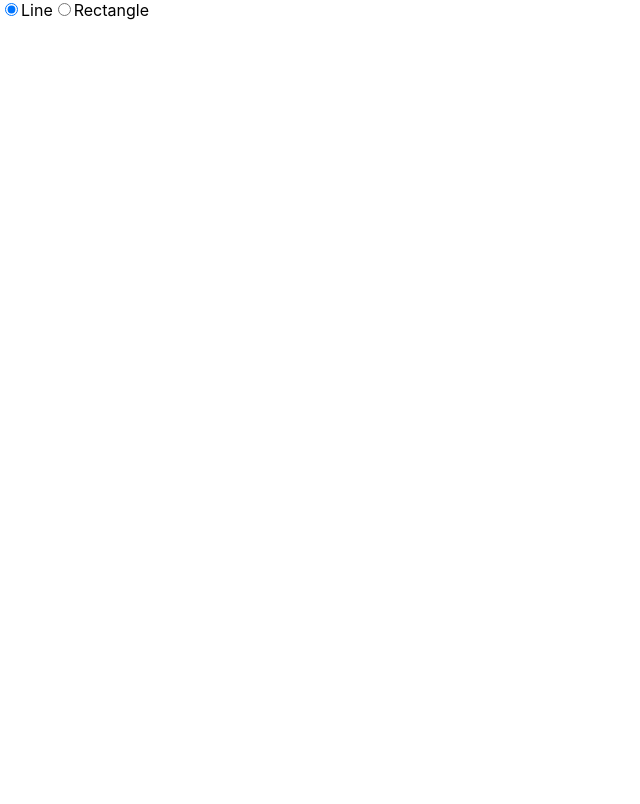
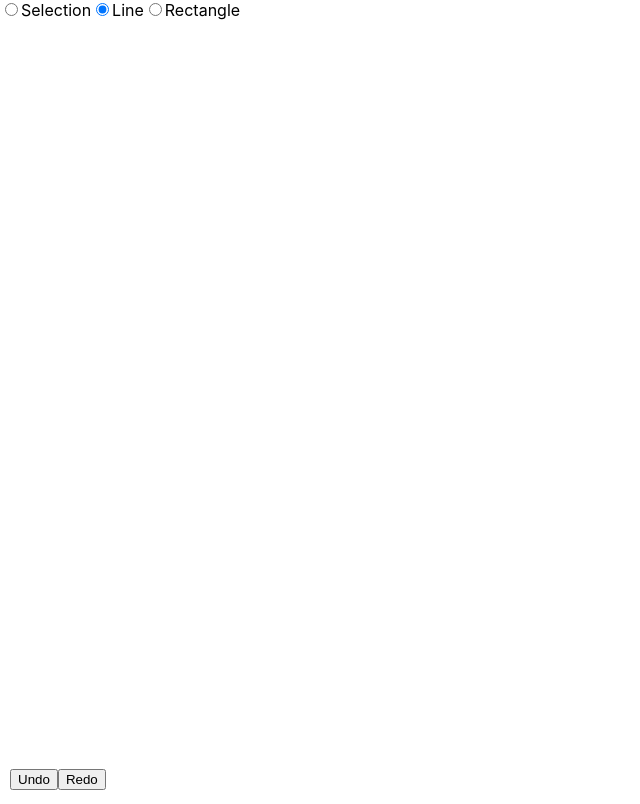
Before and after one commit to ParamjotSingh5/Drawboard, a React (Create React App) app: page / in a window 1280 px wide. Shown: the whole page, without its empty margins (0-640 px from the left). Built offline with nearby package versions, Linux system fonts and the light colour scheme.

Commit message:
feat: Move and resize shapes and undo/ redo functionality

```diff
--- a/src/App.js
+++ b/src/App.js
@@ -1,24 +1,139 @@
-import logo from './logo.svg';
 import './App.css';
-import { useLayoutEffect, useState } from 'react';
+import { useEffect, useLayoutEffect, useState } from 'react';
+import { act } from 'react-dom/test-utils';
 import rough from 'roughjs/bundled/rough.esm';
 
-const generator = rough.generator();
+const generator =  rough.generator();
 
-function createElement(x1, y1, x2, y2, elementType){
+const Shapes = {
+  LINE: 'line',
+  RECTANGLE: 'rectangle'
+}
+
+function createElement(id, x1, y1, x2, y2, type){
   const roughElement =
-  elementType === "line"
+  type === "line"
     ? generator.line(x1, y1, x2, y2)
     : generator.rectangle(x1, y1, x2-x1, y2-y1);
 
-  return {x1, y1, x2, y2, roughElement};
+  return {id, x1, y1, x2, y2, type, roughElement};
+}
+
+const nearPoint = (x, y, x1, y1, name) => {
+  return Math.abs(x - x1) < 5 && Math.abs(y - y1) < 5 ? name : null;
+}
+
+const isWithinElement = (x, y, element) =>{
+  const {type, x1, x2, y1, y2} = element;
+  if(type === "rectangle"){
+    const topLeft = nearPoint(x, y, x1, y1, "tl");
+    const topRight = nearPoint(x, y, x2, y1, "tr");
+    const bottomLeft = nearPoint(x, y, x1, y2, "bl");
+    const bottomRight = nearPoint(x, y, x2, y2, "br");
+    const inside = x >= x1 && x <= x2 && y >= y1 && y <= y2 ? "inside": null;
+
+    return topLeft || topRight || bottomRight || bottomLeft || inside;
+  }else{
+    const a = {x: x1, y: y1};
+    const b = {x: x2, y: y2};
+    const c = {x, y};
+    const offset = distance(a, b) - (distance(a, c) + distance(b,c));
+    const start = nearPoint(x, y, x1, y1, "start");
+    const end = nearPoint(x, y, x2, y2, "end");
+    const inside = Math.abs(offset) < 1 ? "inside": null;
+    return start || end || inside;
+  }
+}
+
+const distance = (a, b) =>{
+  return Math.sqrt(Math.pow(a.x - b.x, 2) + Math.pow(a.y - b.y, 2));
+}
+
+const getElementAtPosition = (x, y, elements) =>{
+  return elements.map(element =>(
+    {...element, position: isWithinElement(x, y, element)}
+    )).find(element => element.position !== null);
+}
+
+const cursorForPosition = position =>{
+  switch(position){
+    case "tl":
+    case "br":
+    case "start":
+    case "end":
+      return "nwse-resize";
+    case "tr":
+    case "bl":
+      return "nesw-resize";
+    default:
+      return "move";
+  }
+}
+
+const resizedCoordinates = (clientX, clientY, position, coordinates) =>{
+  const {x1, y1, x2, y2} = coordinates;
+  switch(position){
+    case "tl":
+    case "start":
+      return{x1: clientX, y1: clientY, x2, y2};
+    case "tr":
+      return{x1, y1: clientY, x2: clientX, y2};
+    case "bl":
+      return{x1: clientX, y1, x2, y2: clientY};
+    case "br":
+    case "end":
+      return{x1, y1, x2:  clientX, y2: clientY};
+    default:
+      return null;
+  }
+}
+
+const adjustElementCoordinates = element => {
+  const { type, x1, y1, x2, y2 } = element;
+  if (type === "rectangle") {
+    const minX = Math.min(x1, x2);
+    const maxX = Math.max(x1, x2);
+    const minY = Math.min(y1, y2);
+    const maxY = Math.max(y1, y2);
+    return { x1: minX, y1: minY, x2: maxX, y2: maxY };
+  } else {
+    if (x1 < x2 || (x1 === x2 && y1 < y2)) {
+      return { x1, y1, x2, y2 };
+    } else {
+      return { x1: x2, y1: y2, x2: x1, y2: y1 };
+    }
+  }
+};
+
+const useHistory = initialState =>{
+  const[index, setIndex] = useState(0);
+  const[history, setHistory] = useState([initialState]);
+
+  const setState = (action, overwrite = false) =>{
+    const newState = typeof action === "function" ? action(history[index]) : action;
+
+    if(overwrite){
+      const historyCopy = [...history];
+      historyCopy[index] = newState;
+      setHistory(historyCopy);
+    }else{
+      const updatedState = [...history].slice(0, index + 1);
+      setHistory(prevState => [...updatedState, newState]);
+      setIndex(prevState => prevState + 1);
+    }
+  };
+
+  const undo = () => { index > 0 && setIndex(prevState => prevState - 1) }
+  const redo = () => { index < history.length - 1 && setIndex(prevState => prevState + 1)}
+
+  return [history[index], setState, undo, redo];
 }
 
 function App() {
-
-  const[elements, setElements] = useState([]);
-  const[drawing, setDrawing] = useState(false);
-  const[elementType, setElementType] = useState('line');
+  const[elements, setElements, undo, redo] = useHistory([]);
+  const[action, setAction] = useState("none");
+  const[tool, setTool] = useState("line");
+  const[selectedElement, setSelectedElement] = useState(null)
 
   useLayoutEffect(() =>{
     const canvas = document.getElementById("canvas");
@@ -30,28 +145,100 @@ function App() {
     elements.forEach(({roughElement}) => roughCanvas.draw(roughElement));
   }, [elements]);
 
+  useEffect(() =>{
+    const undoRedoFunction = event =>{
+      if((event.metaKey || event.ctrlKey) && event.key === "z"){
+          undo();
+      }
+      else if((event.metaKey || event.ctrlKey) && event.key === "y"){
+        redo();
+      }
+    };
+
+    document.addEventListener("keydown", undoRedoFunction);
+
+    return () => {
+      document.removeEventListener("keydown", undoRedoFunction);
+    };
+  }, [undo, redo]);
+
+  const updateElement = (index, x1, y1, x2, y2, tool) =>{
+    const updatedElement = createElement(index, x1, y1, x2, y2, tool);
+
+    const elementsCopy = [...elements];
+    elementsCopy[index] = updatedElement;
+    setElements(elementsCopy, true);
+  }
+
   const handleMouseDown = (event) =>{
-    setDrawing(true);
     const {clientX, clientY} = event;
-    const element = createElement(clientX, clientY, clientX, clientY, elementType);
-    setElements( prevState => [...prevState, element]);
+    if(tool === "selection"){
+      const element = getElementAtPosition(clientX, clientY, elements);
+      if(element){
+        const offsetX = clientX - element.x1;
+        const offsetY = clientY - element.y1;
+        setSelectedElement({...element, offsetX, offsetY});
+        setElements(prevState => prevState);
+
+        if(element.position === "inside"){
+          setAction("moving");
+        }
+        else{
+         setAction("resizing");
+        }
+      }
+    }else{
+      const id = elements.length;
+      const element = createElement(id, clientX, clientY, clientX, clientY, tool);
+      setElements( prevState => [...prevState, element]);
+      setSelectedElement(element);
+      setAction("drawing");
+    }
   };
 
+
+
   const handleMouseUp = (event) =>{
-    setDrawing(false);
+
+    if(selectedElement){
+      const index = selectedElement.id;
+      const {id, type} = elements[index];
+      if(action === 'drawing' || action === "resizing"){
+        const {x1, y1, x2, y2} = adjustElementCoordinates(elements[index]);
+        updateElement(id, x1, y1, x2, y2, type);
+      }
+    }
+
+    setAction("none");
+    setSelectedElement(null);
   };
 
   const handleMouseMove = (event) =>{
-    if(!drawing) return;
+    const {clientX, clientY} = event;
 
-    const {clientX, clientY} = event;
-    const index = elements.length - 1;
-    const {x1, y1} = elements[index];
-    const updatedElement = createElement(x1, y1, clientX, clientY, elementType);
+    if(tool === "selection"){
+      const element = getElementAtPosition(clientX, clientY, elements);
+      event.target.style.cursor = element ? cursorForPosition(element.position) : "default";
+    }
 
-    const elementsCopy = [...elements];
-    elementsCopy[index] = updatedElement;
-    setElements(elementsCopy);
+    if(action === "drawing"){
+      const index = elements.length - 1;
+      const {x1, y1} = elements[index];
+      updateElement(index, x1, y1, clientX, clientY, tool);
+    }
+    else if(action === "moving"){
+      const {id, x1, y1, x2, y2, type, offsetX, offsetY} = selectedElement;
+      const width = x2 - x1;
+      const height = y2 - y1;
+      const nexX1 = clientX - offsetX;
+      const nexY1 = clientY - offsetY;
+      updateElement(id, nexX1, nexY1, nexX1 + width, nexY1 + height, type)
+    }
+    else if(action === "resizing"){
+      const {id, type, position, ...coordinates } = selectedElement;
+      const {x1, y1, x2, y2} = resizedCoordinates(clientX, clientY, position, coordinates);
+      updateElement(id, x1, y1, x2, y2, type);
+    }
   };
 
   return (
@@ -59,20 +246,31 @@ function App() {
     <div style={{position: "fixed"}}>
       <input
         type='radio'
+        id='selection'
+        checked = {tool === 'selection'}
+        onChange={() => setTool("selection")}
+        value={"selection"}
+      /><label htmlFor='selection'>Selection</label>
+      <input
+        type='radio'
         id='line'
-        checked = {elementType === 'line'}
-        onChange={() => setElementType("line")}
+        checked = {tool === 'line'}
+        onChange={() => setTool("line")}
         value={"line"}
       />
       <label htmlFor='line'>Line</label>
       <input
         type='radio'
         id='rectangle'
-        checked = {elementType === 'rectangle'}
-        onChange={() => setElementType("rectangle")}
+        checked = {tool === 'rectangle'}
+        onChange={() => setTool("rectangle")}
         value={"rectangle"}
       />
       <label htmlFor='rectangle'>Rectangle</label>
+    </div>
+    <div style={{position: "fixed", bottom:0, padding: 10}}>
+      <button onClick={undo}>Undo</button>
+      <button onClick={redo}>Redo</button>
     </div>
     <div>
     <canvas id='canvas' height={window.innerHeight}
```
Also changed, not shown: 1 other file (tests, documents, lock files or other folders).
